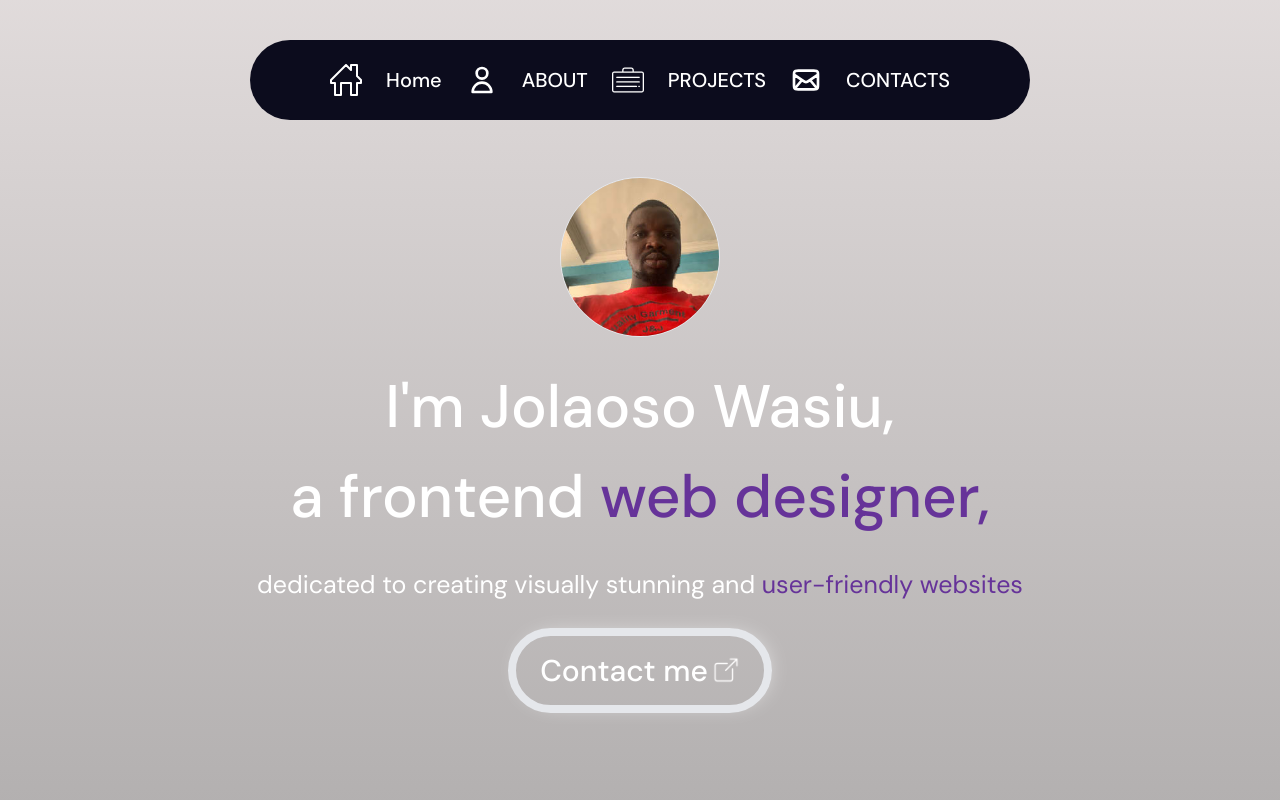
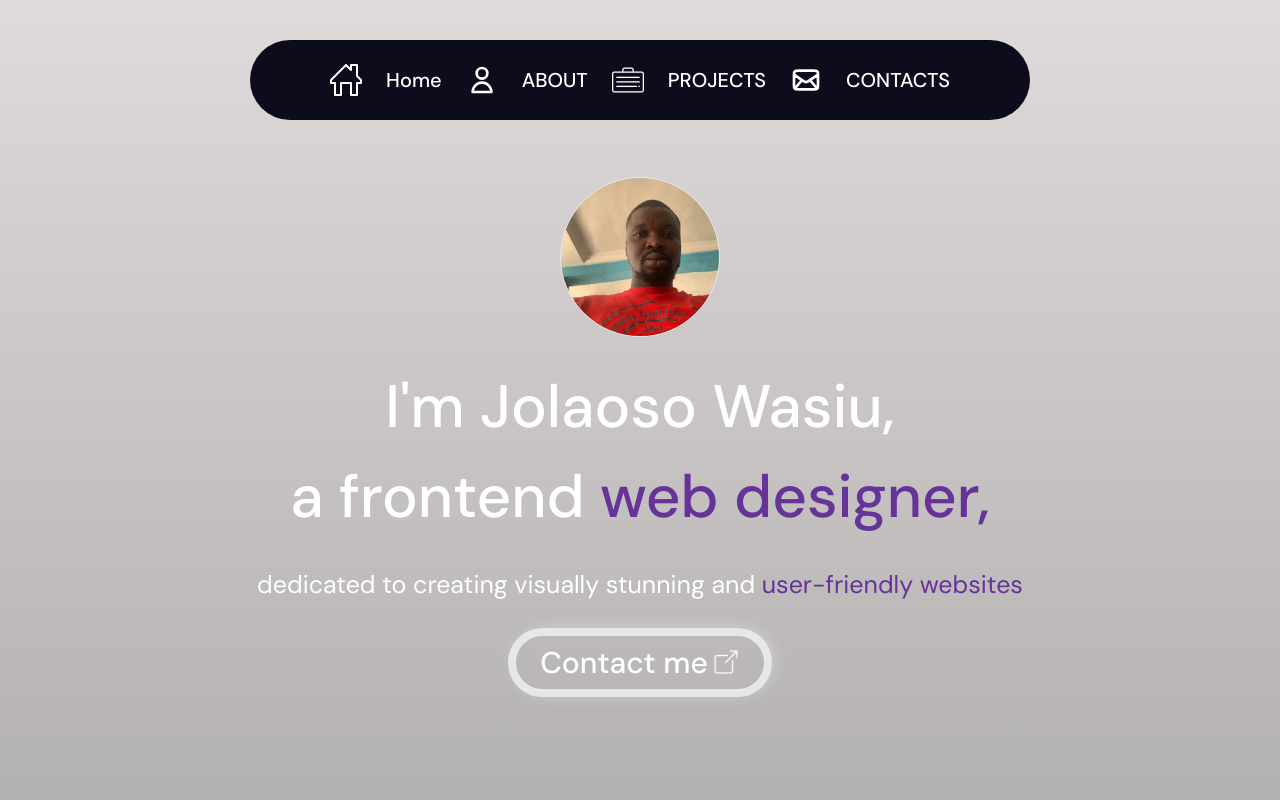
Before and after one commit to Jolalekan/my-portfolio, a React (Vite) app: page / in a window 1280 px wide. Shown: the top 800 px of the page. Built offline with nearby package versions, Linux system fonts and the light colour scheme.

Commit message:
Hero button adjusted

```diff
--- a/src/components/Hero.jsx
+++ b/src/components/Hero.jsx
@@ -77,7 +77,7 @@ const Hero = () => {
             >
 
           <motion.button
-            className="gap-1 hover:opacity-75 shadow-[4px_-1px_24px_-12px_rgba(255,255,255,1)] py-3 px-6 rounded-full border-8  flex justify-center items-center"
+            className="gap-1 hover:opacity-75 shadow-[4px_-1px_24px_-12px_rgba(255,255,255,1)] py-1 px-6 rounded-full border-8  flex justify-center items-center"
             variants={buttonVariant}
             whileHover="hover"
             onClick={() =>
```
